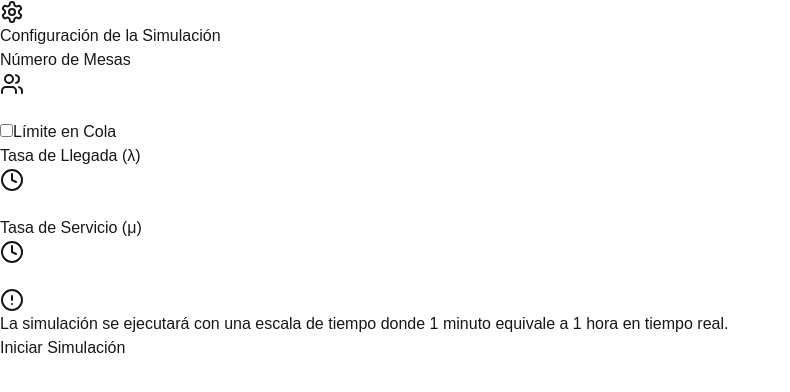
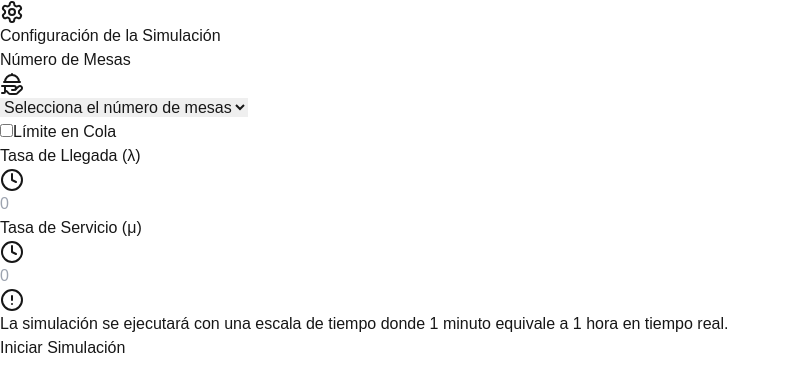
Before and after one commit to RichardRivRoj/simulacion-colas, a Next.js app: page /form in a window 1280 px wide. Shown: the top 392 px of the page, without its empty margins (0-790 px from the left). Built offline with nearby package versions, Linux system fonts and the light colour scheme.

Commit message:
update: UI/UX

```diff
--- a/src/app/form/page.js
+++ b/src/app/form/page.js
@@ -4,9 +4,10 @@ import { useState } from 'react';
 import { useRouter } from 'next/navigation';
 import {
   Settings,
-  Users,
   Clock,
-  AlertCircle
+  AlertCircle,
+  Ruler,
+  HandPlatter
 } from 'lucide-react';
 
 export default function FormPage() {
@@ -62,21 +63,26 @@ export default function FormPage() {
                 </label>
                 <div className="relative mt-1 rounded-md shadow-sm">
                   <div className="absolute inset-y-0 left-0 flex items-center pl-3 pointer-events-none">
-                    <Users className="w-5 h-5 text-gray-400" />
+                    <HandPlatter className="w-5 h-5 text-gray-400" />
                   </div>
-                  <input
+                  <select
                     name="numberOfTables"
-                    type="number"
-                    min="4"
-                    max="10"
                     required
-                    className="block w-full py-2 pl-10 pr-3 border border-gray-300 rounded-md focus:ring-blue-500 focus:border-blue-500"
-                    title="Debe ser un número entero mayor a 0."
+                    className="block w-full py-2 pl-10 pr-3 border border-gray-300 rounded-md focus:ring-blue-500 focus:border-blue-500 text-gray-700"
                     onChange={handleInputChange}
                     value={formData.numberOfTables}
-                  />
+                  >
+                    <option value="" disabled>
+                      Selecciona el número de mesas
+                    </option>
+                    <option value="4">4 Mesas</option>
+                    <option value="6">6 Mesas</option>
+                    <option value="10">10 Mesas</option>
+                  </select>
                 </div>
               </div>
+
+
 
               <div>
                 <div className="flex items-center">
@@ -97,13 +103,17 @@ export default function FormPage() {
                   <label className="block text-sm font-medium text-gray-700">
                     Tamaño Límite de Cola
                   </label>
-                  <div className="mt-1">
+                  <div className="relative mt-1 rounded-md shadow-sm">
+                    <div className="absolute inset-y-0 left-0 flex items-center pl-3 pointer-events-none">
+                      <Ruler className="w-5 h-5 text-gray-400" />
+                    </div>
                     <input
                       name="queueLimit"
                       type="number"
                       min="1"
                       required={queueLimitEnabled}
-                      className="block w-full px-3 py-2 border border-gray-300 rounded-md focus:ring-blue-500 focus:border-blue-500"
+                      placeholder="0"
+                      className="block w-full py-2 pl-10 pr-3 border border-gray-300 rounded-md text-gray-700 focus:ring-blue-500 focus:border-blue-500"
                       title="Debe ser un número mayor al número de mesas."
                       onChange={handleInputChange}
                       value={formData.queueLimit}
@@ -126,7 +136,8 @@ export default function FormPage() {
                     step="0.1"
                     min="0.1"
                     required
-                    className="block w-full py-2 pl-10 pr-3 border border-gray-300 rounded-md focus:ring-blue-500 focus:border-blue-500"
+                    placeholder="0"
+                    className="block w-full py-2 pl-10 pr-3 border border-gray-300 rounded-md text-gray-700 focus:ring-blue-500 focus:border-blue-500"
                     title="Debe ser un número mayor a 0."
                     onChange={handleInputChange}
                     value={formData.arrivalRate}
@@ -148,7 +159,8 @@ export default function FormPage() {
                     step="0.1"
                     min="0.1"
                     required
-                    className="block w-full py-2 pl-10 pr-3 border border-gray-300 rounded-md focus:ring-blue-500 focus:border-blue-500"
+                    placeholder="0"
+                    className="block w-full py-2 pl-10 pr-3 border border-gray-300 rounded-md text-gray-700 focus:ring-blue-500 focus:border-blue-500"
                     title="Debe ser un número mayor a 0."
                     onChange={handleInputChange}
                     value={formData.serviceRate}
```
Also changed, not shown: 1 other file (tests, documents, lock files or other folders).
